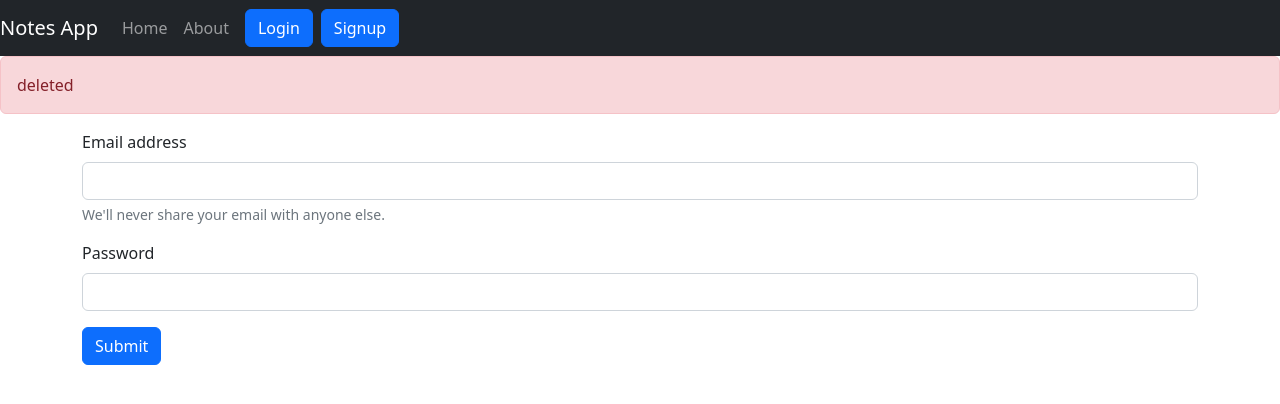
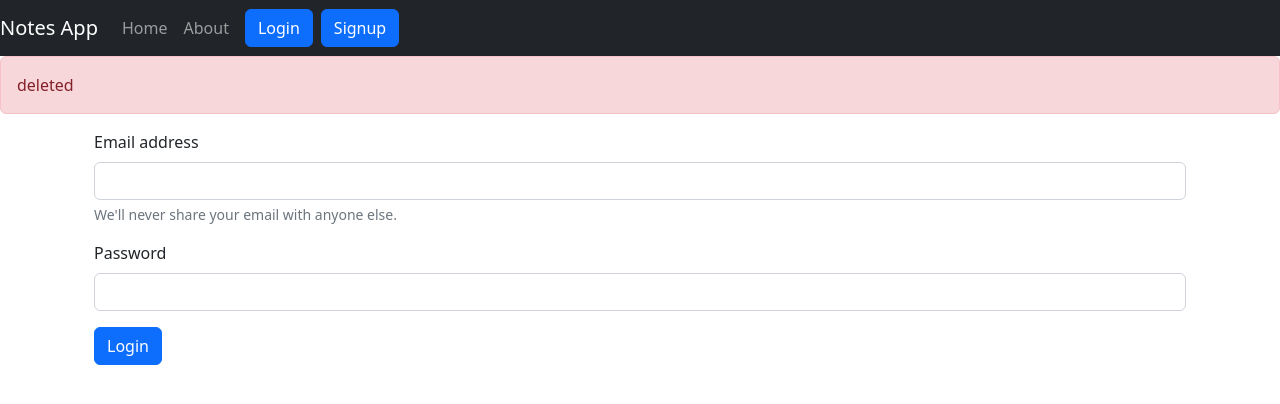
Before and after one commit to Shivanand0297/Notes-app-frontend, a React (Create React App) app: page /login in a window 1280 px wide. Shown: the top 404 px of the page. Built offline with nearby package versions, Linux system fonts and the light colour scheme; the HTML template or start-up script is replaced by a standard one.

Commit message:
added return in alert

```diff
--- a/src/components/Login.jsx
+++ b/src/components/Login.jsx
@@ -26,7 +26,7 @@ const Login = () => {
 
         //   if request does not result into success
           if(!data.success){
-            alert("Please Login With Correct Credentials")
+            return alert("Please Login With Correct Credentials")
           }
 
         //   on successfull response setting token in the localStorage
@@ -44,7 +44,7 @@ const Login = () => {
 
   return (
     <>
-      <div>
+      <div className="container" >
         <form onSubmit={handleSubmit} >
           <div className="mb-3">
             <label htmlFor="email" className="form-label">
@@ -77,7 +77,7 @@ const Login = () => {
             />
           </div>
           <button type="submit" className="btn btn-primary">
-            Submit
+            Login
           </button>
         </form>
       </div>
```
